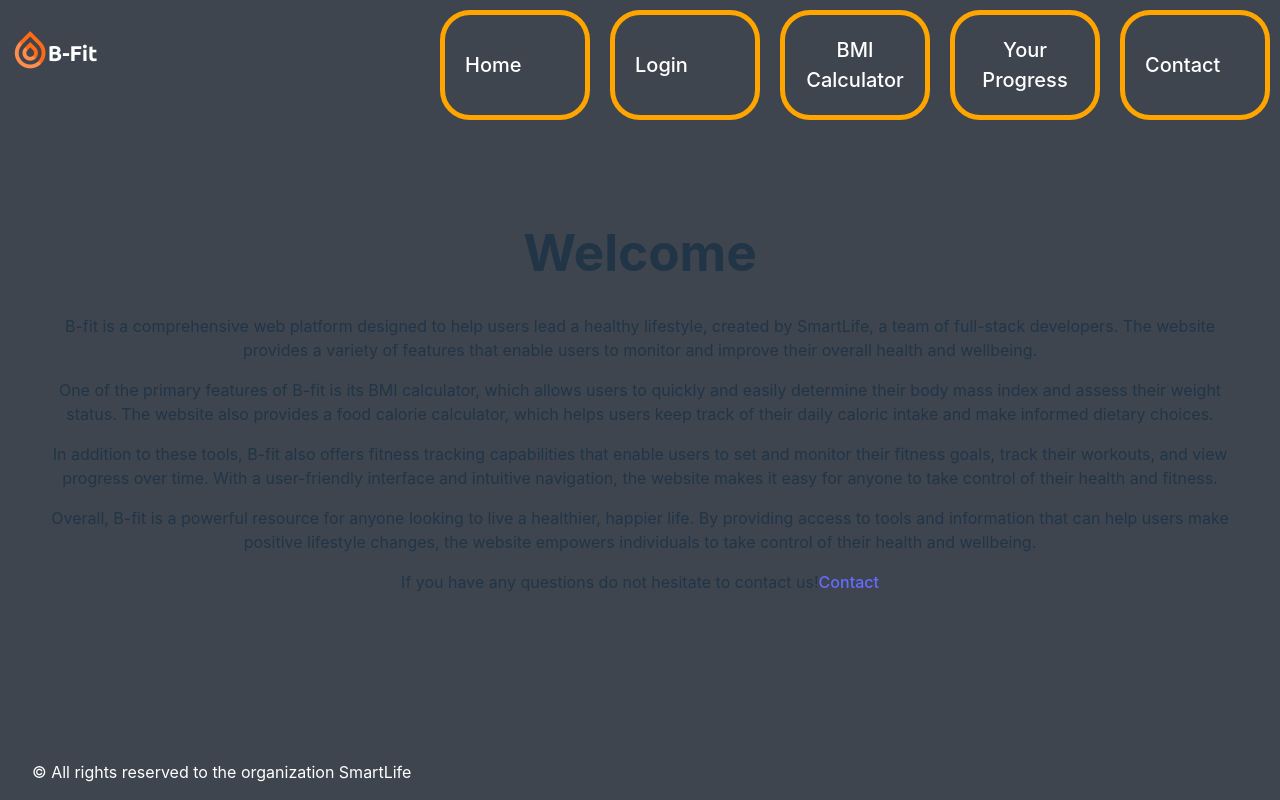
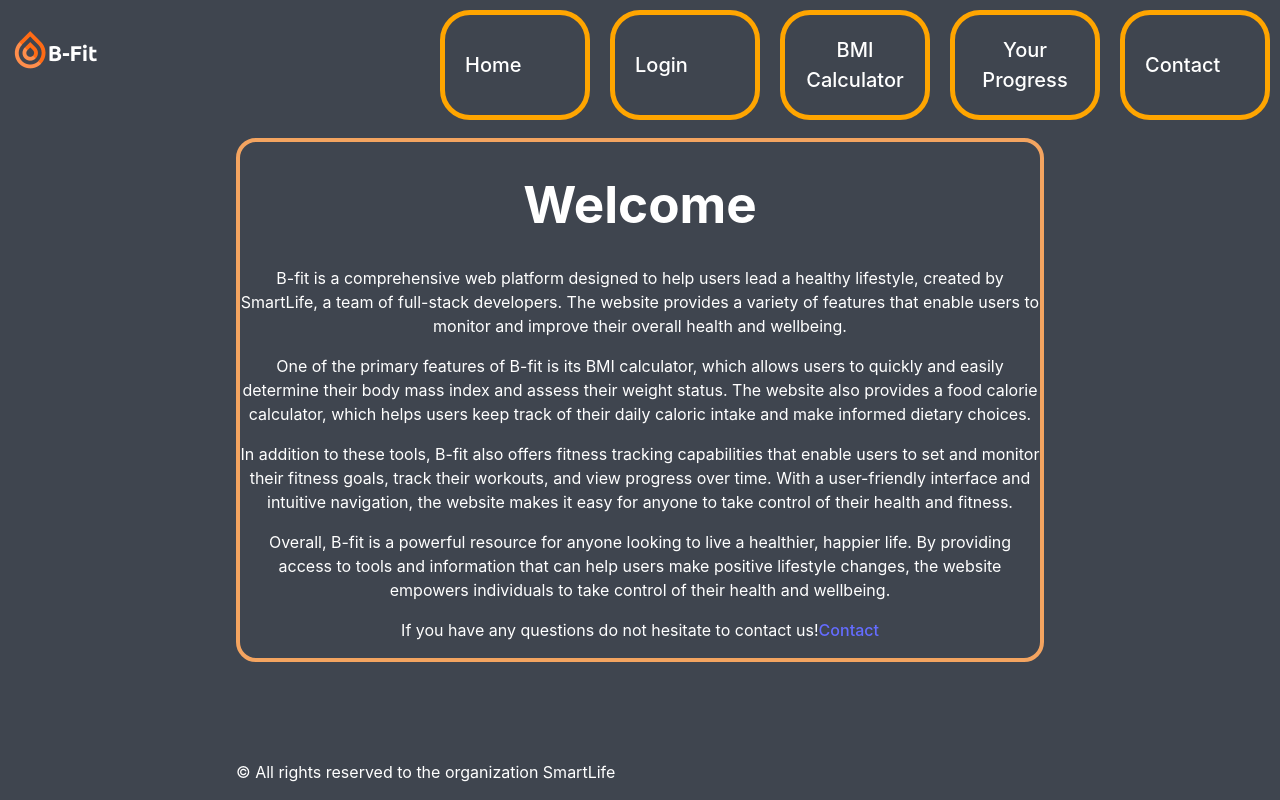
Before and after one commit to nicosala90/B-Fit, a React (Vite) app in the folder frontend/B-Fit/: page / in a window 1280 px wide. Built offline with nearby package versions, Linux system fonts and the light colour scheme.

Commit message:
modified main page css

```diff
--- a/frontend/B-Fit/src/App.css
+++ b/frontend/B-Fit/src/App.css
@@ -6,7 +6,7 @@ body{
   max-width: 1280px;
   margin: 0 auto;
   padding: 2rem;
-  text-align: center;
+  text-align: center;c
 }
 
 #nav-bar {
@@ -59,8 +59,8 @@ body{
   color: white;
   position: absolute;
   left: 150px;
-  top: 120px;
-  width: 350px;
+  top: 100px;
+  width: 250px;
   height: 600px;
   display: flex;
 flex-direction: column;
@@ -117,6 +117,7 @@ input[type="number"] {
   background-color: rgb(247, 249, 245);
   border: solid 4px sandybrown;
   border-radius: 20px;
+  max-height: 520px;
 }
 
 #submitBtn {
@@ -153,4 +154,12 @@ input[type="number"] {
   flex-direction: column;
   border-spacing: 30px;
   font-size: 25px;
+   table-layout: fixed;
+  width: 380px;
 }
+#home{
+ max-width: 800px;
+  border: solid 4px sandybrown;
+  border-radius: 20px;
+color: white;
+}
--- a/frontend/B-Fit/src/components/Home.jsx
+++ b/frontend/B-Fit/src/components/Home.jsx
@@ -2,7 +2,7 @@ import { Link } from "react-router-dom";
 function Home() {
 
     return (
-        <div>
+        <div id="home">
             <h1>Welcome</h1>
             <p>B-fit is a comprehensive web platform designed to help users lead a healthy lifestyle,
                 created by SmartLife, a team of full-stack developers. The website provides a variety of
```
Also changed, not shown: 1 other file (tests, documents, lock files or other folders).
